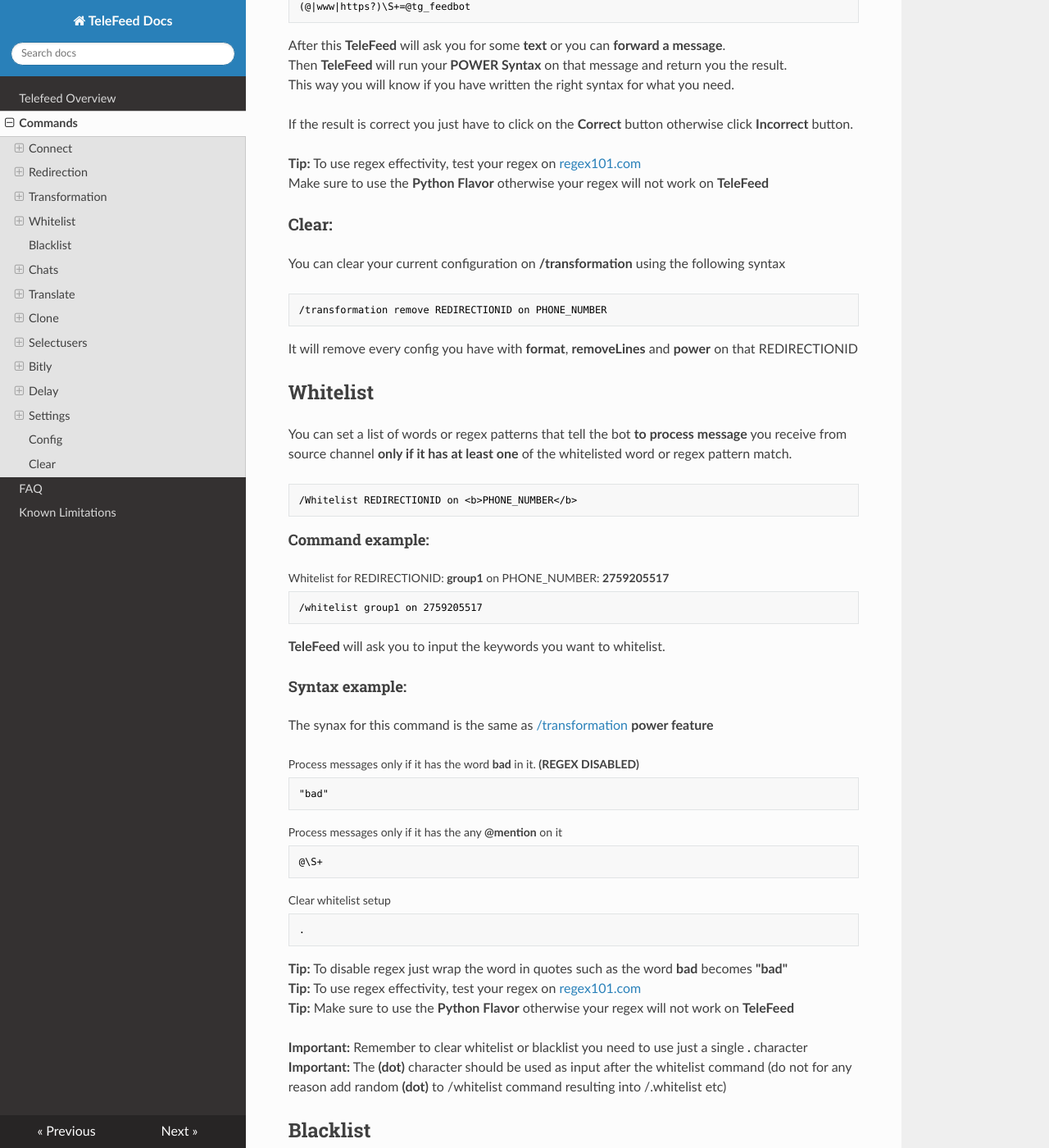
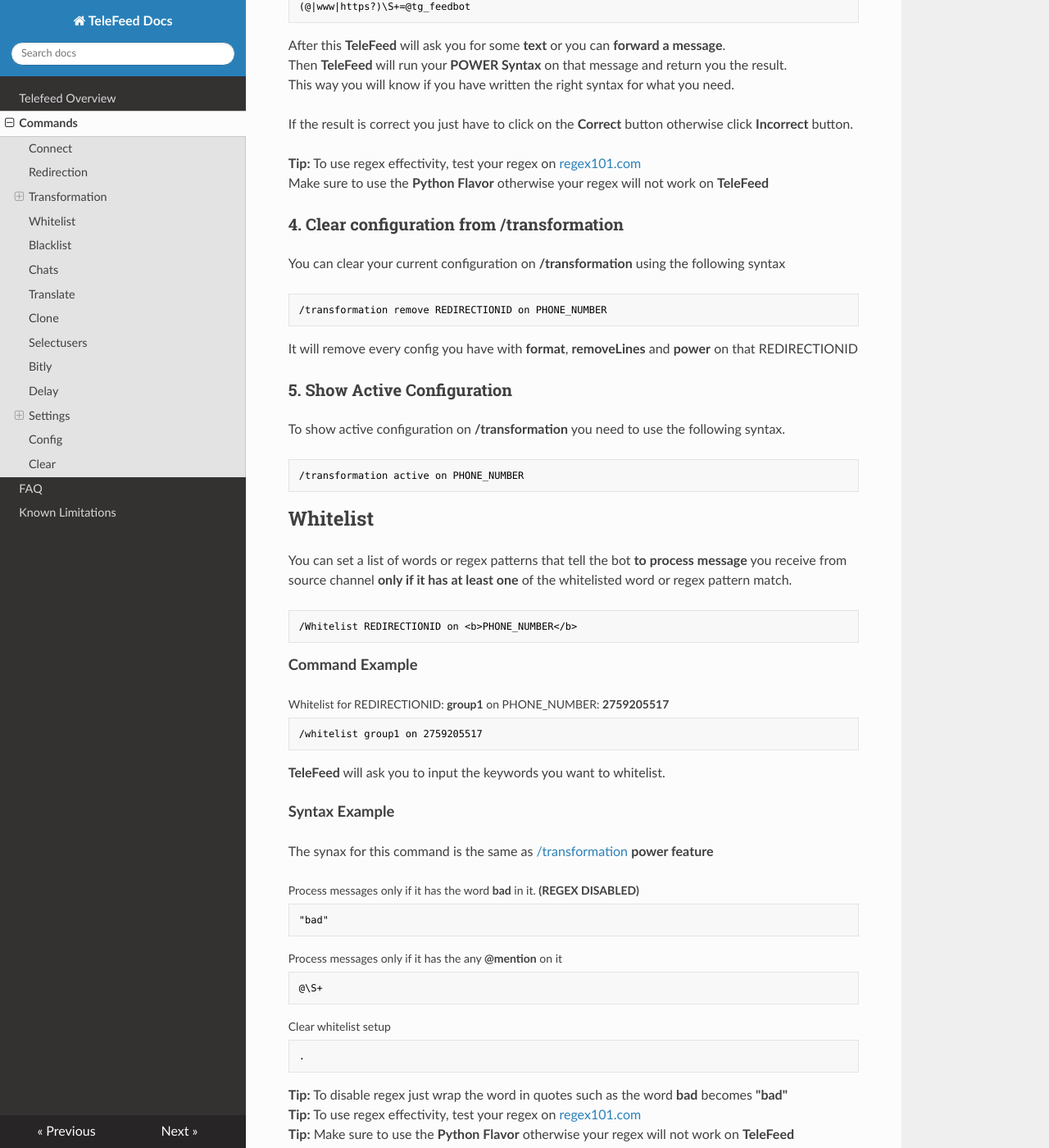
Before and after one commit to PSYR3X/telefeed_docs, an MkDocs documentation site: the page built from docs/commands.md, in a window 1280 px wide and 1400 px high, scrolled down 5477 px. Shown: the whole window at 82% size. Built offline with MkDocs 1.6.1, drawn with Linux system fonts in a browser that asks for light colours; some of the changed text lies outside the part shown.

Commit message:
Docs changes

````diff
--- a/docs/commands.md
+++ b/docs/commands.md
@@ -17,7 +17,7 @@ Every command has some variables in common. Below you will find their meaning so
 
 This command is used for connecting telegram accounts with <b>TeleFeed</b>. You need to run this first before trying to run other commands since they rely on you having a number connected.
 
-####Command example:
+<b  style="font-size: 115%;">Command Example</b>
 
 <p style="margin-bottom: -13px; font-size: 14px;">Connecting to TeleFeed with PHONE_NUMBER=<b>2759205517</b></b></p>
 ```nohighlight
@@ -46,7 +46,7 @@ This command is used for setting up redirections for <b>TeleFeed</b>. This comma
 
 You can use the [/chats](/commands/#chats) command to get channel/users/groups ID's for use with this command
 
-####Command example:
+<b  style="font-size: 115%;">Command Example</b>
 
 
 <p style="margin-bottom: -13px; font-size: 14px;">Setting up redirection with REDIRECTIONID=<b>group1</b> on PHONE_NUMBER=<b>2759205517</b></p>
@@ -72,7 +72,7 @@ After typing the command you will be asked to enter ID's of the channel/groups/u
 
 Where <b>SOURCE</b> is the channel/user/group you want to redirect messages from and <b>TARGET</b> is the channel/group/user you want to redirect message into.
 
-####Syntax example:
+<b  style="font-size: 115%;">Syntax Example</b>
 
 ```nohighlight
 Redirect messages from SOURCE: 708415014 to TARGET:642797040
@@ -99,11 +99,11 @@ This command is used for setting up transformations for your redirections on <b>
 
 With this command you can change messages format, remove words from messages or remove lines if <b>keyword</b> is in it.
 
-### Format Feature:
+### 1. Format Feature
 
 This feature is used to change the output format for the message. Basically you can add text on the message and have it output like that (for example a header or footer etc)
 
-#### Command Example
+<b  style="font-size: 115%;">Command Example</b>
 
 ```nohighlight
 /transformation add format group1 on 2759205517
@@ -145,7 +145,7 @@ Inserted Footer from Telefeed
 
 TeleFeed will look at this and replace <b>[[Message.Text]]</b> with the actual <b>message</b> and we will get the output we desire.
 
-<p style="margin-bottom: 5px; font-size: 18px;"><b>You can use the following keywords:</b></p>
+<p style="margin-bottom: 5px; font-size: 115%"><b>You can use the following keywords:</b></p>
 
 * <b>[[Message.Text]]</b> -> The source message <b>text</b> content
 * <b>[[Message.Group]]</b> -> The source message <b>group</b> name
@@ -156,11 +156,11 @@ TeleFeed will look at this and replace <b>[[Message.Text]]</b> with the actual <
 
 <b>Tip:</b> To change format you can just run the same command again.
 
-### Remove Lines Feature:
+### 2. Remove Lines Feature
 
 This feature is used to remove lines from the message. You will use keywords to check message lines and if a keyword or one of the keywords (if multiple) is found on the line, TeleFeed will remove that line from the final result.
 
-#### Command example
+<b  style="font-size: 115%;">Command Example</b>
 
 ```nohighlight
 /transformation add removeLines group1 on 2759205517
@@ -170,7 +170,7 @@ This feature is used to remove lines from the message. You will use keywords to
 
 After typing the command you will be asked to enter which keywords you want to look for in the message. You can enter multiple lines so the bot looks for multiple keywords etc.
 
-#### Syntax example
+<b  style="font-size: 115%;">Syntax Example</b>
 
 ```nohighlight
 good, bad
@@ -182,20 +182,20 @@ The setup we made above will look on every message if a line has the keyword <b>
 <b>Important:</b> This command is not used for removing keywords from the message, what it does is remove the whole line if it contains the keyword. For removing just the keyword you will need to use the <b>next</b> feature
 
 
-### Power Feature:
+### 3. Power Feature
 
 This is one of the most powerful feature this bot has. It is used to remove and change keywords from the message. You can use <b>regex</b> with this feature
 
 <b>Important:</b> You need to be careful with this command since it insert some wrong syntax (like wrong regex) it will stop message from redirecting. To fix it you just need to remove power feature.
 
-#### Command example
+<b  style="font-size: 115%;">Command Example</b>
 
 ```nohighlight
 /transformation add power group1 on 2759205517
 /transformation power group1 on 2759205517
 ```
 
-#### Syntax example
+<b  style="font-size: 115%;">Syntax Example</b>
 
 Change <b>app</b> to <b>bot</b> (REGEX ENABLED)
 
@@ -254,7 +254,7 @@ If the result is correct you just have to click on the <b>Correct</b> button oth
 <b>Tip:</b> To use regex effectivity, test your regex on [regex101.com](https://regex101.com)
 Make sure to use the <b>Python Flavor</b> otherwise your regex will not work on <b>TeleFeed</b>
 
-### Clear:
+### 4. Clear configuration from /transformation
 
 You can clear your current configuration on <b>/transformation</b> using the following syntax
 
@@ -263,6 +263,13 @@ You can clear your current configuration on <b>/transformation</b> using the fol
 ```
 
 It will remove every config you have with <b>format</b>, <b>removeLines</b> and <b>power</b> on that REDIRECTIONID
+
+### 5. Show Active Configuration
+
+To show active configuration on <b>/transformation</b> you need to use the following syntax.
+```nohighlight
+/transformation active on PHONE_NUMBER
+```
 
 
 ## Whitelist
@@ -273,7 +280,7 @@ You can set a list of words or regex patterns that tell the bot <b>to process me
 /Whitelist REDIRECTIONID on <b>PHONE_NUMBER</b>
 ```
 
-####Command example:
+<b  style="font-size: 115%;">Command Example</b>
 
 <p style="margin-bottom: -13px; font-size: 14px;">Whitelist for REDIRECTIONID: <b>group1</b> on PHONE_NUMBER: <b>2759205517</b></p>
 ```nohighlight
@@ -282,7 +289,7 @@ You can set a list of words or regex patterns that tell the bot <b>to process me
 
 <b>TeleFeed</b> will ask you to input the keywords you want to whitelist.
 
-####Syntax example:
+<b  style="font-size: 115%;">Syntax Example</b>
 
 The synax for this command is the same as [/transformation](/commands/#power-feature) <b>power feature</b>
 
@@ -328,7 +335,7 @@ This command is used to get a list of groups, bots, channels or users ID's for u
 /chats PHONE_NUMBER
 ```
 
-####Command example:
+<b  style="font-size: 115%;">Command Example</b>
 
 <p style="margin-bottom: -13px; font-size: 14px;">Getting chats for PHONE_NUMBER: <b>2759205517</b></p>
 ```nohighlight
@@ -347,7 +354,7 @@ This command is used for setting up translation for your redirection groups.
 * <b>SRC</b>  -> Language you want to translate from
 * <b>DEST</b> -> Language you want to translate into
 
-####Command example:
+<b  style="font-size: 115%;">Command Example</b>
 
 <p style="margin-bottom: -13px; font-size: 14px;">Translate from src=<b>English</b> to dest=<b>Italian</b> for REDIRECTIONID=<b>grp1</b> on PHONE_NUMBER=<b>2759205517</b></p>
 ```nohighlight
@@ -359,7 +366,7 @@ This command is used for setting up translation for your redirection groups.
 /translate remove grp1 on 2759205517
 ```
 
-####Language Code for using this command
+<b  style="font-size: 115%;">Language Code for using this command</b>
 
 ```nohighlight
 'af': 'afrikaans',
@@ -487,7 +494,7 @@ This command is used for cloning (mirror) chats/channels or users messages from
 
 If you have a redirection setup with the same ID's (SOURCE, TARGET) when using this command. It will use the your redirection setup (transformation, filtering) when applying this command.
 
-####Command example:
+<b  style="font-size: 115%;">Command Example</b>
 
 <p style="margin-bottom: -13px; font-size: 14px;">Clone from SOURCE=<b>2759205517</b> to TARGET=<b>28887387</b> on PHONE_NUMBER=<b>2759205517</b></p>
 ```nohighlight
@@ -515,7 +522,7 @@ You can set a list of <b>user id s</b> to tell the bot <b>to process messages</b
 /selectusers REDIRECTIONID> on PHONE_NUMBER
 ```
 
-####Command example:
+<b  style="font-size: 115%;">Command Example</b>
 
 <p style="margin-bottom: -13px; font-size: 14px;">Setup for REDIRECTIONID=<b>grp</b> on PHONE_NUMBER=<b>2759205517</b></p>
 ```nohighlight
@@ -539,7 +546,7 @@ This command is used for configuring bitly access for <b>TeleFeed</b>
 /bitly TOKEN
 ```
 
-####Command example:
+<b  style="font-size: 115%;">Command Example</b>
 
 <p style="margin-bottom: -13px; font-size: 14px;">Setting bitly api with TOKEN=<b>43nafkiynmy7pn7lkqgiuwn6krquwisvjsdbgf</b></p>
 ```nohighlight
@@ -554,7 +561,7 @@ This command is used for setting up delays for your redirections.
 /delay VALUE REDIRECTIONID on PHONE_NUMBER
 ```
 
-####Command example:
+<b  style="font-size: 115%;">Command Example</b>
 
 <p style="margin-bottom: -13px; font-size: 14px;">Delay REDIRECTIONID=<b>group_1</b> by Value=<b>120sec</b> on PHONE_NUMBER=<b>2759205517</b></p>
 ```nohighlight
````
Also changed, not shown: other parts of docs/commands.md (+3 -3 lines).
